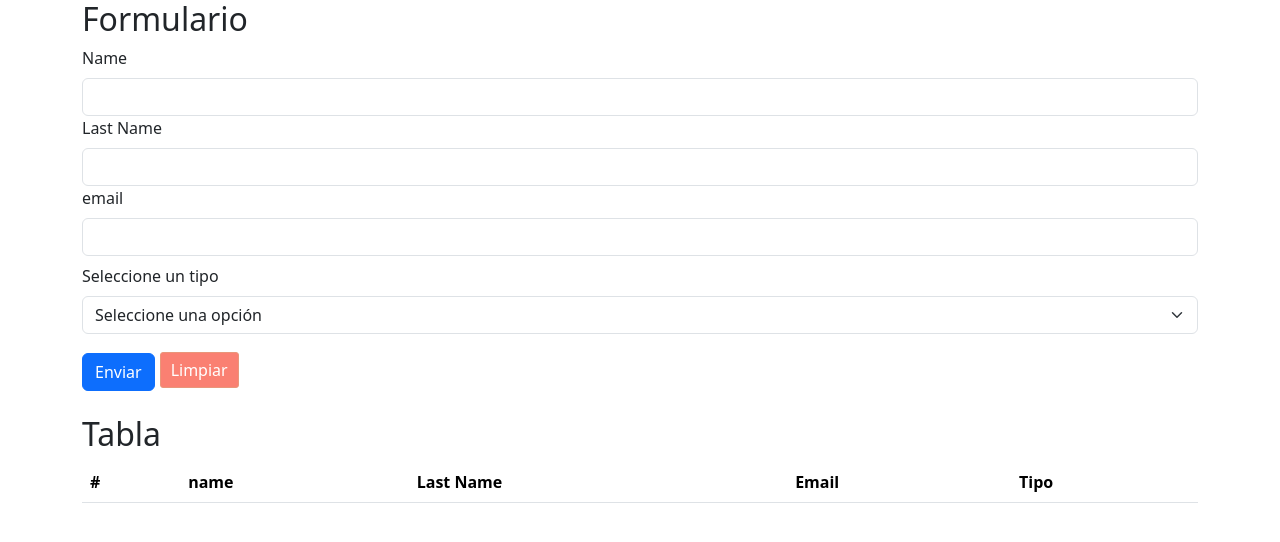
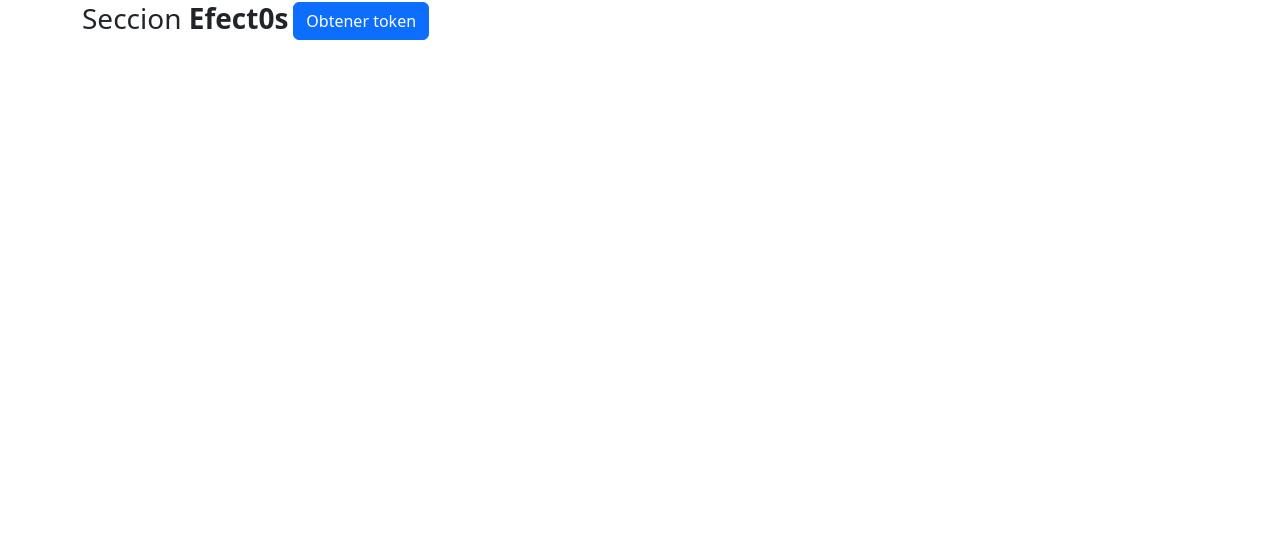
Before and after one commit to alexisMoragaa/ultimate_react_hola_mundo, a React (Vite) app: page / in a window 1280 px wide. Shown: the top 542 px of the page. Built offline with nearby package versions, Linux system fonts and the light colour scheme.

Commit message:
Introduccion a los efectos

```diff
--- a/src/App.tsx
+++ b/src/App.tsx
@@ -1,11 +1,13 @@
-import Cms from "./pages/Cms";
-import Formularios from "./pages/Formularios";
+import Efects from "./pages/Efects";
+// import Cms from "./pages/Cms";
+// import Formularios from "./pages/Formularios";
 // import EjerciciosAnteriores from "./pages/EjerciciosAnteriores";
 
 function App() {
   return (
     <>
-      <Cms />
+      <Efects />
+      {/* <Cms /> */}
       {/* <Formularios /> */}
       {/* <EjerciciosAnteriores /> */}
     </>
--- /dev/null
+++ b/src/pages/Efects.tsx
@@ -0,0 +1,24 @@
+import { useEffect, useState } from "react";
+import Button from "../components/Button";
+
+function Efects() {
+  const [token, setToken] = useState("");
+
+  useEffect(() => {
+    console.log("Se ejecuto el efecto", token);
+  }, [token]);
+
+  const onClick = () => {
+    setToken(Math.random().toString());
+  };
+  return (
+    <>
+      <h3>
+        Seccion <b>Efect0s</b>
+        <Button onClick={onClick}>Obtener token</Button>
+      </h3>
+    </>
+  );
+}
+
+export default Efects;
```
